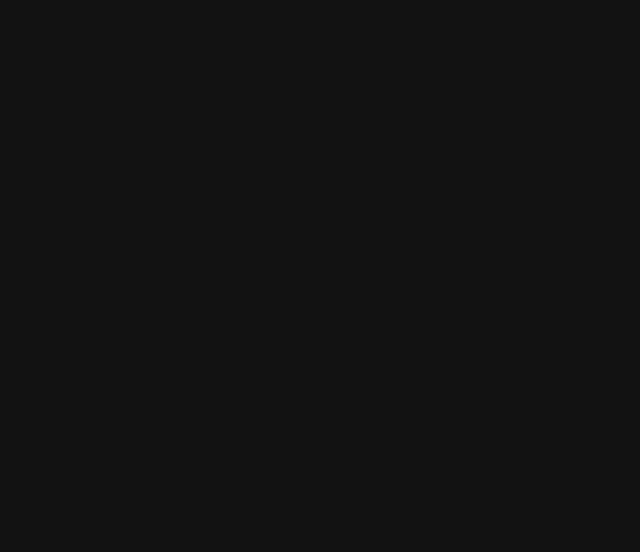
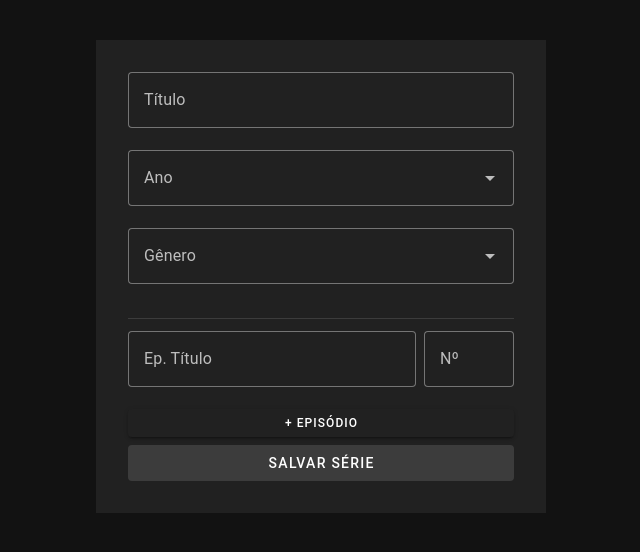
Before and after one commit to sergiocruz120/dashboard-filmes-series, a Vue app: page /formulario-serie in a window 1280 px wide. Before the commit this address had no page. Shown: the top 552 px of the page, without its empty margins (319-959 px from the left). Built offline with nearby package versions, Linux system fonts and the light colour scheme.

Commit message:
feat: cria o componente de págiana Serie.vue, o componente CartãoSerie.vue e o componente FormularioSerie.vue

```diff
--- a/package.json
+++ b/package.json
@@ -16,8 +16,8 @@
   },
   "dependencies": {
     "@mdi/font": "^7.4.47",
+    "@vueuse/core": "^13.9.0",
     "pinia": "^3.0.3",
-    "pinia-plugin-persistedstate": "^4.5.0",
     "vite-plugin-vuetify": "^2.1.2",
     "vue": "^3.5.18",
     "vue-router": "^4.5.1",
--- a/src/components/filmes/CardFilme.vue
+++ b/src/components/filmes/CartaoFilme.vue
@@ -1,11 +1,12 @@
 <template>
   <v-card class="mb-1">
     <div class="pa-1 border">
-      <!-- <v-img class="align-end text-white" height="200" :src="filme.url" cover>
-      </v-img> -->
+
       <v-card-title>{{ filme.titulo }}</v-card-title>
+      <v-card-title>{{ filme.id }}</v-card-title>
+
       <v-card-subtitle class="pt-4">
-        {{ filme.ano }}
+           {{ filme.ano }}
         <h3>{{ filme.genero }}</h3>
       </v-card-subtitle>
 
--- a/src/components/filmes/FormularioFilme.vue
+++ b/src/components/filmes/FormularioFilme.vue
@@ -1,7 +1,7 @@
 <template>
 
     <v-sheet  class="mx-auto pa-5 mt-15" width="400">
-      <!-- <v-sheet-title>Adicioanr Filme</v-sheet-title> -->
+
     <v-form fast-fail @submit.prevent="addFilme">
 
       <v-text-field
@@ -41,6 +41,7 @@ const items = ref(['Ação', 'Aventura', 'Comédia', 'Ficção'])
 const titulo = ref('')
 const genero = ref('')
 const ano = ref(null)
+const assistido = ref(false)
 
 const currentYear = new Date().getFullYear()
 const years = Array.from({ length: 36 }, (_, i) => currentYear - i)
@@ -52,21 +53,17 @@ function addFilme() {
         return
   } else {
 
-  const dados = {id: store.filmes.length + 1, titulo: titulo.value, genero: genero.value, ano: ano.value  }
+  const dados = {id: Date.now(), titulo: titulo.value, genero: genero.value, ano: ano.value, assistido: assistido.value  }
+
+  store.adicionarFilme(dados)
 
   titulo.value = '',
   genero.value = '',
-  ano.value = null
+  ano.value = null,
+  assistido.value = false
 
-  store.adicionarFilme(dados)
 
   alert('Formulário enviado!')
   }
-
-
 }
 </script>
-
-<style>
-
-</style>
--- /dev/null
+++ b/src/components/series/CartaoSerie.vue
@@ -0,0 +1,51 @@
+<template>
+  <v-card class="mb-1">
+    <div class="pa-1 border">
+
+      <v-card-title>{{ serie.titulo }}</v-card-title>
+      <v-card-text>{{ serie.id }}</v-card-text>
+      <v-card-subtitle class="pt-4">
+           {{ serie.ano }}
+        <h3>{{ serie.genero }}</h3>
+      </v-card-subtitle>
+
+      <v-card-text>
+        <v-checkbox :label="assistido ? 'Assistido' : 'Não assistido'" v-model="assistido" density="compact"
+          color="success" />
+      </v-card-text>
+
+      <v-card-actions>
+        <v-btn variant="outlined" density="compact" color="red" @click="removerSerie">Remover</v-btn>
+      </v-card-actions>
+    </div>
+
+  </v-card>
+</template>
+
+<script setup>
+import { entretenimentoStore } from '@/stores/entretenimentoStore';
+import { computed } from 'vue';
+
+const store = entretenimentoStore()
+
+const props = defineProps({
+  serie: {
+    type: Object,
+    require: true
+  }
+})
+
+const assistido = computed({
+  get: () => props.serie.assistida,
+  set: (val) => store.marcarSerieAssistida( props.serie.id, val)
+})
+
+function removerSerie() {
+  store.removerSerie(props.serie.id)
+}
+
+</script>
+
+<style>
+
+</style>
--- /dev/null
+++ b/src/components/series/FormularioSerie.vue
@@ -0,0 +1,119 @@
+<template>
+  <v-sheet class="mx-auto pa-8 mt-10" width="450">
+    <v-form @submit.prevent="adicionarSerie">
+      <!-- Série -->
+      <v-text-field v-model="novaSerie.titulo" label="Título" variant="outlined" />
+
+      <v-select v-model="novaSerie.ano" :items="dataAno" label="Ano" dense variant="outlined" />
+
+      <v-select v-model="novaSerie.generos[0]" :items="generos" label="Gênero" dense variant="outlined" />
+
+      <!-- Episódio -->
+      <v-divider class="my-3" />
+      <v-row dense>
+        <v-col cols="9">
+          <v-text-field v-model="episodioTemp.titulo" label="Ep. Título" dense variant="outlined" />
+        </v-col>
+        <v-col cols="3">
+          <v-text-field v-model.number="episodioTemp.numero" label="Nº" type="number" variant="outlined" />
+        </v-col>
+      </v-row>
+
+      <v-btn size="small" block class="mb-2" @click="adicionarEpisodio">
+        + Episódio
+      </v-btn>
+
+      <v-btn type="submit" variant="tonal" block>
+        Salvar Série
+      </v-btn>
+    </v-form>
+  </v-sheet>
+</template>
+
+
+
+<script setup>
+import { reactive } from 'vue'
+import { entretenimentoStore } from '@/stores/entretenimentoStore'
+
+const store = entretenimentoStore()
+
+const dataAno = Array.from({ length: 50 }, (_, i) => new Date().getFullYear() - i)
+const generos = [
+  'Ação',
+  'Comédia',
+  'Drama',
+  'Suspense',
+  'Terror',
+  'Romance',
+  'Ficção Científica',
+  'Fantasia',
+  'Documentário',
+  'Animação'
+]
+
+
+const novaSerie = reactive({
+  titulo: '',
+  ano: null,
+  generos: [null],
+  assistida: false,
+  episodios: []
+})
+
+// Campos temporários para adicionar episódio
+const episodioTemp = reactive({
+  titulo: '',
+  numero: null,
+  assistido: false
+})
+
+// Adiciona episódio à série
+function adicionarEpisodio() {
+  if (!episodioTemp.titulo || episodioTemp.numero === null) {
+    alert('Preencha o título e número do episódio.')
+    return
+  }
+
+  novaSerie.episodios.push({
+    id: Date.now(),
+    titulo: episodioTemp.titulo,
+    numero: episodioTemp.numero,
+    assistido: episodioTemp.assistido
+  })
+
+  // Limpa os campos temporários
+  episodioTemp.titulo = ''
+  episodioTemp.numero = null
+  episodioTemp.assistido = false
+}
+
+// Envia série para a store
+function adicionarSerie() {
+  if (!novaSerie.titulo || !novaSerie.ano || novaSerie.generos.length === 0) {
+    alert('Preencha todos os campos da série.')
+    return
+  }
+
+  if (novaSerie.episodios.length === 0) {
+    alert('Adicione pelo menos um episódio antes de salvar.')
+    return
+  }
+  store.adicionarSerie({
+      ...novaSerie,
+      id: Date.now()
+     })
+
+  // Limpa o formulário
+  novaSerie.titulo = ''
+  novaSerie.ano = null
+  novaSerie.generos = []
+  novaSerie.assistida = false
+  novaSerie.episodios = []
+
+  alert('Série adicionada com sucesso!')
+}
+</script>
+
+
+<style></style>
--- a/src/main.js
+++ b/src/main.js
@@ -1,6 +1,6 @@
 import { createApp } from 'vue'
 import { createPinia } from 'pinia'
-import piniaPluginPersistedstate from 'pinia-plugin-persistedstate'
+
 
 import '@mdi/font/css/materialdesignicons.css'
 import 'vuetify/styles'
@@ -15,7 +15,6 @@ import 'vuetify/styles'
 const app = createApp(App)
 
 const pinia = createPinia()
-pinia.use(piniaPluginPersistedstate)
 
 app.use(pinia)
 app.use(router)
--- a/src/router/index.js
+++ b/src/router/index.js
@@ -1,6 +1,8 @@
 import FormularioFilme from '@/components/filmes/FormularioFilme.vue'
+import FormularioSerie from '@/components/series/FormularioSerie.vue'
 import PaginaFilmes from '@/views/PaginaFilmes.vue'
 import PaginaInicial from '@/views/PaginaInicial.vue'
+import PaginaSeries from '@/views/PaginaSeries.vue'
 import { createRouter, createWebHistory } from 'vue-router'
 
 const router = createRouter({
@@ -9,18 +11,28 @@ const router = createRouter({
     {
       path: '/',
       name: 'inicio',
-      component: PaginaInicial
+      component: PaginaInicial,
     },
     {
       path: '/filmes',
       name: 'filmes',
-      component: PaginaFilmes
+      component: PaginaFilmes,
     },
     {
-      path: '/formulariof',
-      name: 'formulariof',
-      component: FormularioFilme
-    }
+      path: '/formulario-filme',
+      name: 'formulario-filme',
+      component: FormularioFilme,
+    },
+    {
+      path: '/series',
+      name: 'series',
+      component: PaginaSeries,
+    },
+    {
+      path: '/formulario-serie',
+      name: 'formulario-serie',
+      component: FormularioSerie,
+    },
   ],
 })
 
--- a/src/stores/entretenimentoStore.js
+++ b/src/stores/entretenimentoStore.js
@@ -1,43 +1,10 @@
+import { useStorage } from '@vueuse/core'
 import { defineStore } from 'pinia'
 
 export const entretenimentoStore = defineStore('entretenimentoStore', {
   state: () => ({
-    filmes: [],
-    series: [
-      {
-        id: 1,
-        titulo: 'Stranger Things',
-        ano: 2016,
-        assistido: false,
-        episodios: [
-          { id: 101, titulo: 'Capítulo 1: O Desaparecimento de Will Byers', assistido: true },
-          { id: 102, titulo: 'Capítulo 2: A Estranha da Rua Maple', assistido: false },
-          { id: 103, titulo: 'Capítulo 3: Luzes de Natal', assistido: false },
-        ],
-      },
-      {
-        id: 2,
-        titulo: 'Breaking Bad',
-        ano: 2008,
-        assistido: true,
-        episodios: [
-          { id: 201, titulo: 'Pilot', assistido: true },
-          { id: 202, titulo: 'Cat’s in the Bag...', assistido: true },
-          { id: 203, titulo: '...And the Bag’s in the River', assistido: true },
-        ],
-      },
-      {
-        id: 3,
-        titulo: 'The Office',
-        ano: 2005,
-        assistido: false,
-        episodios: [
-          { id: 301, titulo: 'The Dundies', assistido: false },
-          { id: 302, titulo: 'Sexual Harassment', assistido: false },
-          { id: 303, titulo: 'Office Olympics', assistido: false },
-        ],
-      },
-    ],
+    filmes: useStorage('filmes', []),
+    series: useStorage('series', []),
   }),
 
   actions: {
@@ -45,7 +12,7 @@ export const entretenimentoStore = defineStore('entretenimentoStore', {
       this.filmes.push(dados)
     },
     removerFilme(id) {
-      this.filmes = this.filmes.filter((filmes) => filmes.id !== id)
+      this.filmes = [...this.filmes.filter(filme => filme.id !== id)]
     },
     marcarFilmeAssistido(id, val) {
       const filme = this.filmes.find((f) => f.id === id)
@@ -59,13 +26,13 @@ export const entretenimentoStore = defineStore('entretenimentoStore', {
     removerSerie(id) {
       this.series = this.series.filter((serie) => serie.id !== id)
     },
-    marcarSerieAssistida(id) {
+    marcarSerieAssistida(id, val) {
       const serie = this.series.find((s) => s.id === id)
       if (serie) {
-        serie.assistida = true
+        serie.assistida = val
       }
     },
-    masrcarEpisodioAssistido(idSerie, idEpisodio) {
+    marcarEpisodioAssistido(idSerie, idEpisodio) {
       const serie = this.series.find((s) => s.id === idSerie)
       if (serie) {
         const episodio = serie.episodios.find((e) => e.id === idEpisodio)
@@ -75,5 +42,4 @@ export const entretenimentoStore = defineStore('entretenimentoStore', {
       }
     },
   },
-  persist: true,
 })
--- a/src/views/PaginaFilmes.vue
+++ b/src/views/PaginaFilmes.vue
@@ -9,7 +9,7 @@
         sm="6"
         md="4"
       >
-        <CardFilme :filme="filme" />
+        <CartaoFilme :filme="filme" />
       </v-col>
     </v-row>
   </v-container>
@@ -17,13 +17,13 @@
 
 <script setup>
 import { entretenimentoStore } from '@/stores/entretenimentoStore';
+import { computed } from 'vue';
 
 const store = entretenimentoStore()
 
 const filmes = computed(() => store.filmes)
 
-import CardFilme from '@/components/filmes/CardFilme.vue';
-import { computed } from 'vue';
+import CartaoFilme from '@/components/filmes/CartaoFilme.vue';
 
 </script>
 
--- /dev/null
+++ b/src/views/PaginaSeries.vue
@@ -0,0 +1,25 @@
+<template>
+  <v-container>
+    <h1>Séries</h1>
+    <v-row>
+      <v-col v-for="(serie) in series" :key="serie.id" cols="12" sm="6" md="4">
+        <CartaoSerie :serie="serie" />
+      </v-col>
+    </v-row>
+  </v-container>
+</template>
+
+<script setup>
+import CartaoSerie from '@/components/series/CartaoSerie.vue';
+import { entretenimentoStore } from '@/stores/entretenimentoStore';
+import { computed } from 'vue';
+
+
+
+const store = entretenimentoStore()
+
+const series = computed(() => store.series)
+
+</script>
+
+<style></style>
```
Also changed, not shown: 1 other file (tests, documents, lock files or other folders).
